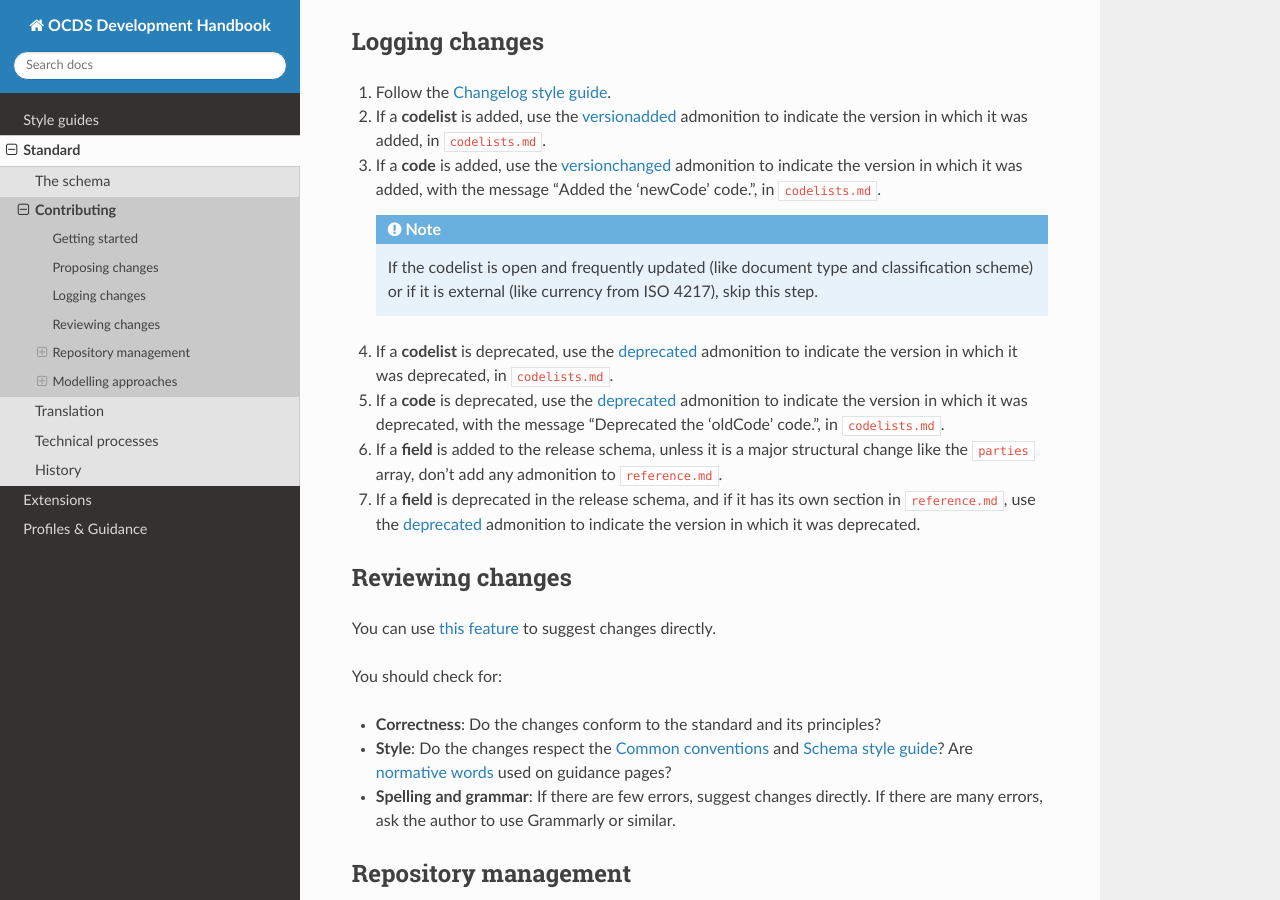
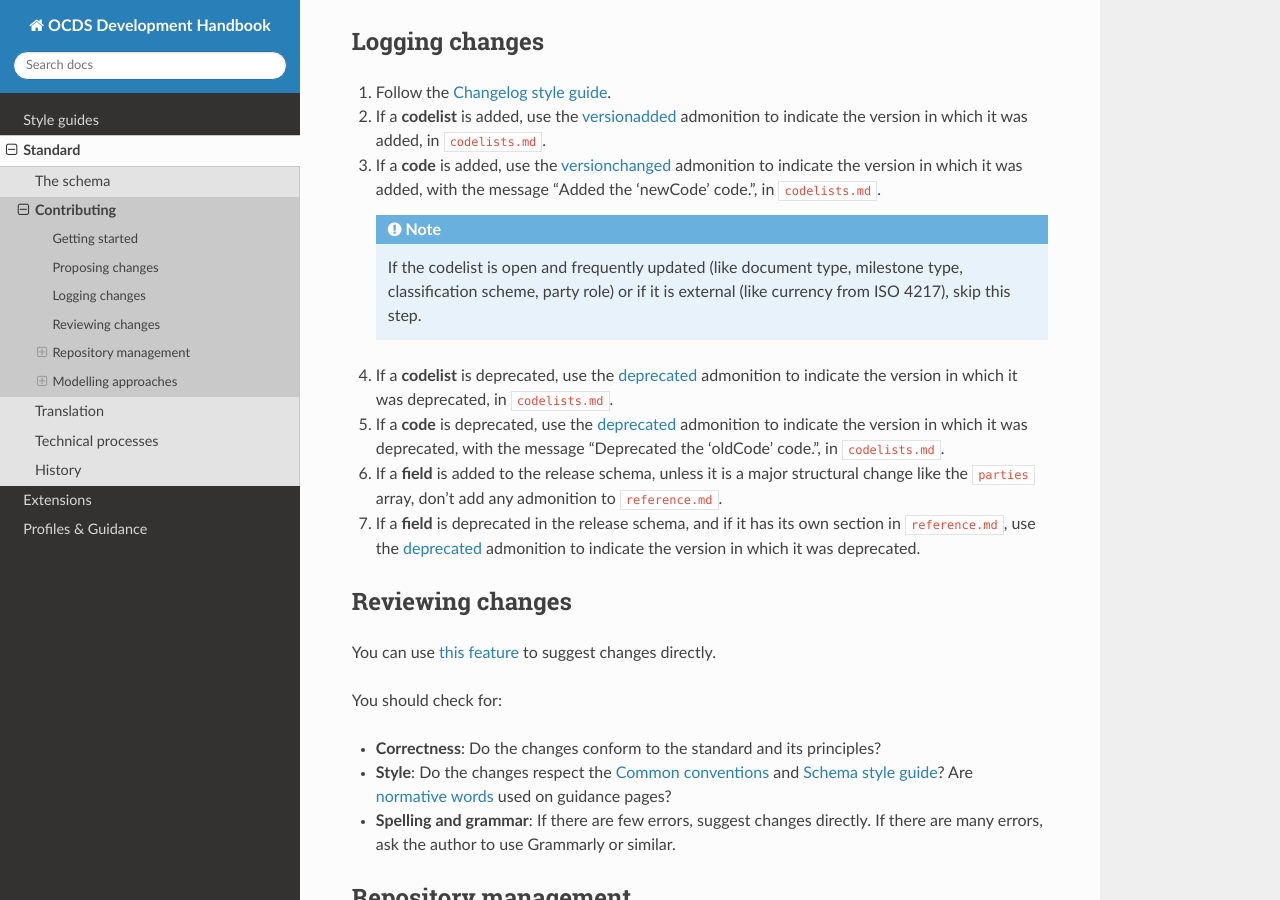
Before and after one commit to open-contracting/standard-development-handbook, a Sphinx documentation site: the page built from docs/standard/contributing.rst, in a window 1280 px wide and 900 px high, scrolled down 1429 px. Built offline with Sphinx 7.4.7 and the Read the Docs theme 2.0.0, drawn with Linux system fonts in a browser that asks for light colours.

Commit message:
standard/contributing: Add a few other cases where admonitions are not needed for new codes

```diff
--- a/docs/standard/contributing.rst
+++ b/docs/standard/contributing.rst
@@ -72,7 +72,7 @@ Logging changes
 
    .. note::
 
-      If the codelist is open and frequently updated (like document type and classification scheme) or if it is external (like currency from ISO 4217), skip this step.
+      If the codelist is open and frequently updated (like document type, milestone type, classification scheme, party role) or if it is external (like currency from ISO 4217), skip this step.
 
 #. If a **codelist** is deprecated, use the :ref:`deprecated<version-admonitions>` admonition to indicate the version in which it was deprecated, in ``codelists.md``.
 #. If a **code** is deprecated, use the :ref:`deprecated<version-admonitions>` admonition to indicate the version in which it was deprecated, with the message "Deprecated the 'oldCode' code.", in ``codelists.md``.
```
